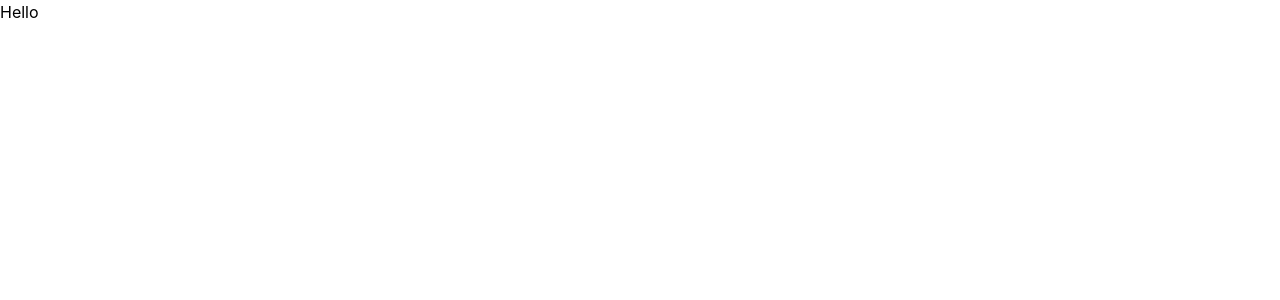
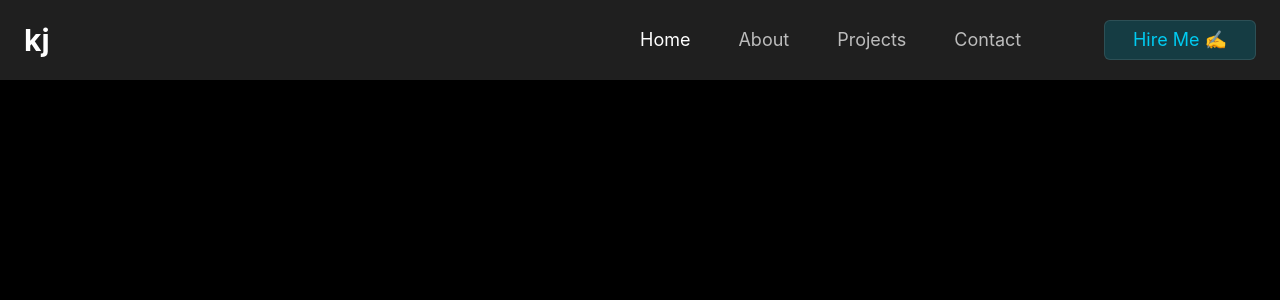
Before and after one commit to kawaljeet99/kawaljeetrathore.com-v1, a React (Create React App) app: page / in a window 1280 px wide. Shown: the top 300 px of the page. Built offline with nearby package versions, Linux system fonts and the light colour scheme.

Commit message:
Header developed for desktop view

```diff
--- a/public/index.html
+++ b/public/index.html
@@ -9,6 +9,16 @@
   <meta name="description" content="Web site created using create-react-app" />
   <link rel="apple-touch-icon" href="%PUBLIC_URL%/logo192.png" />
   <title>React App</title>
+
+  <style>
+    body {
+      background-color: #000;
+      height: 100vh;
+      width: 100vw;
+      overflow-x: hidden;
+    }
+  </style>
+
 </head>
 
 <body>
--- a/src/App.js
+++ b/src/App.js
@@ -1,7 +1,12 @@
 import React from "react";
+import Nav from "./layout/Header/Nav";
 
 function App() {
-  return <div> Hello</div>;
+  return (
+    <div>
+      <Nav />
+    </div>
+  );
 }
 
 export default App;
--- /dev/null
+++ b/src/components/Button/HireBtn.jsx
@@ -0,0 +1,18 @@
+import React from "react";
+
+const HireBtn = (props) => {
+  return (
+    <div className="border border-white/10 rounded-md h-10 min-w-max bg-cyan-300/30 text-center flex items-center ">
+      <a
+        className={`${
+          props.isHeader ? "text-lg" : "text-2xl"
+        }  no-underline text-cyan-100 drop-shadow-[0_4px_24px_rgba(0, 203, 241, 0.7)] px-7 py-2`}
+        href="mailto:contact@kawaljeetrathore.com"
+      >
+        Hire Me ✍
+      </a>
+    </div>
+  );
+};
+
+export default HireBtn;
--- a/src/index.css
+++ b/src/index.css
@@ -1,12 +1,14 @@
+@import url("https://fonts.googleapis.com/css2?family=Arimo:ital,wght@1,700&family=Inter:wght@600;700&family=Poppins:wght@400;500;700&display=swap");
+
 @tailwind base;
 @tailwind components;
 @tailwind utilities;
 
 body {
   margin: 0;
-  font-family: -apple-system, BlinkMacSystemFont, "Segoe UI", "Roboto", "Oxygen",
-    "Ubuntu", "Cantarell", "Fira Sans", "Droid Sans", "Helvetica Neue",
-    sans-serif;
+  font-family: -apple-system, BlinkMacSystemFont, "Poppins", "Segoe UI",
+    "Roboto", "Oxygen", "Ubuntu", "Cantarell", "Fira Sans", "Droid Sans",
+    "Helvetica Neue", sans-serif;
   -webkit-font-smoothing: antialiased;
   -moz-osx-font-smoothing: grayscale;
 }
--- /dev/null
+++ b/src/layout/Header/Nav.jsx
@@ -0,0 +1,23 @@
+import React from "react";
+import HireBtn from "../../components/Button/HireBtn";
+import NavLink from "./NavLink";
+
+const Nav = () => {
+  return (
+    <div className="bg-black-100 w-screen flex items-center justify-between px-6 py-5">
+      <div className="font-bold text-3xl text-white flex-1">kj</div>
+
+      <div className="flex justify-between items-center flex-1">
+        <div className="flex gap-12">
+          <NavLink href="/" section="Home" isActive />
+          <NavLink href="#about" section="About" />
+          <NavLink href="#projects" section="Projects" />
+          <NavLink href="#contact" section="Contact" />
+        </div>
+        <HireBtn isHeader />
+      </div>
+    </div>
+  );
+};
+
+export default Nav;
--- /dev/null
+++ b/src/layout/Header/NavLink.jsx
@@ -0,0 +1,14 @@
+import React from "react";
+
+const NavLink = (props) => {
+  return (
+    <a
+      className={`text-lg ${props.isActive ? "text-white" : "text-white/70"}`}
+      href={props.href}
+    >
+      {props.section}
+    </a>
+  );
+};
+
+export default NavLink;
--- a/tailwind.config.js
+++ b/tailwind.config.js
@@ -1,7 +1,36 @@
+// prettier-ignore
 module.exports = {
   content: ["./src/**/*.{js,jsx,ts,tsx}"],
   theme: {
-    extend: {},
+    colors: {
+      transparent: "transparent",
+      current: "currentColor",
+      'white': "#ffffff",
+      'black': {
+        100: '#1F1F1F',
+        400: '#141414',
+        900: '#000000',
+      },
+      'cyan': {
+        100: '#00CBF1',
+        200: '#0598B6',
+        300: '#008098',
+      },
+      'gray': {
+        100: '#A0A0A0',
+        200: '#858585',
+        300: '#656565',
+        400: '#434343',
+        500: '#353535',
+      },
+    },
+    extend: {
+      fontFamily: {
+        'sans': ['Poppins', 'sans-serif'],
+        'arimo': ['Arimo', 'sans-serif'],
+        'inter': ['Inter', 'sans-serif'],
+      }
+    },
   },
   plugins: [],
 };
```
Also changed, not shown: 1 other file (tests, documents, lock files or other folders).
